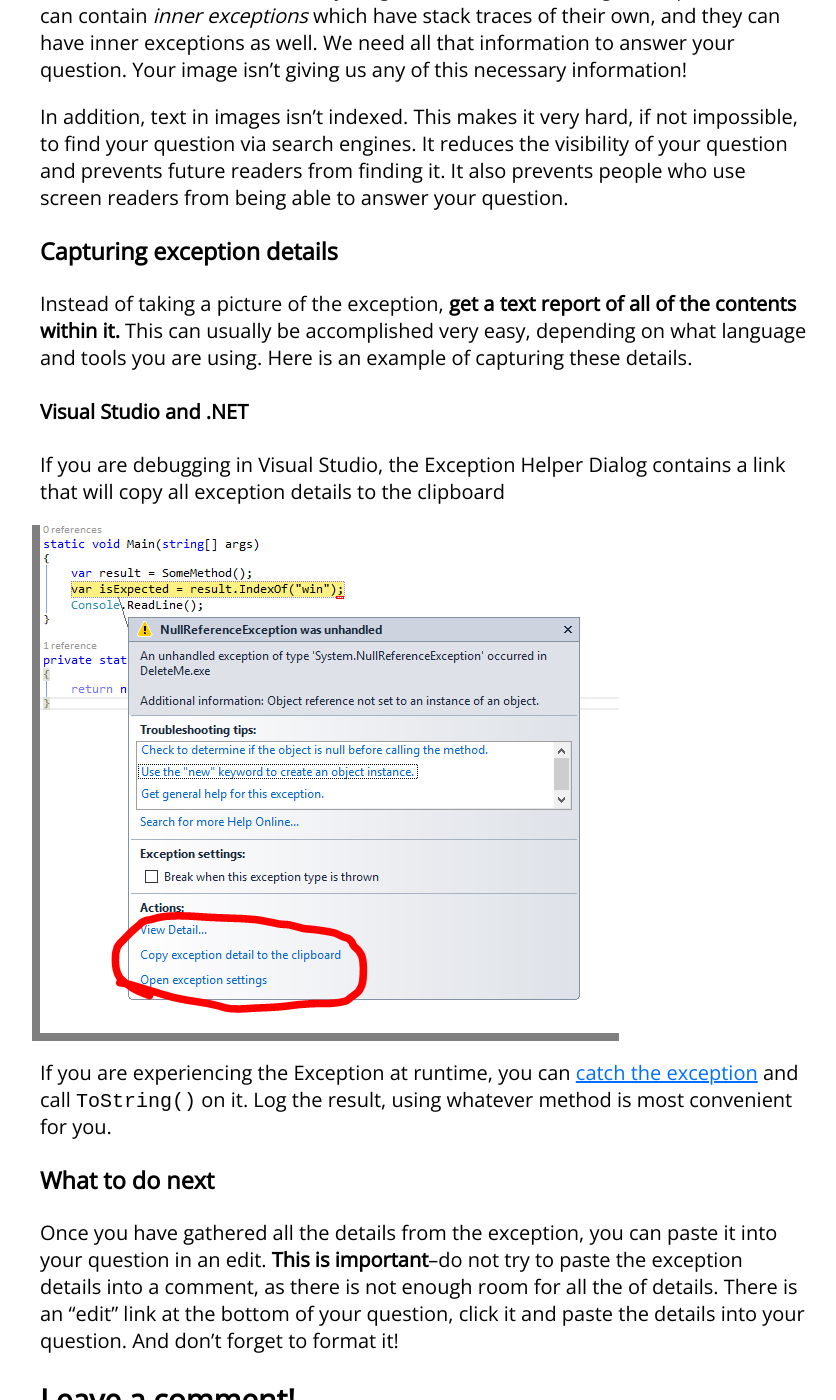
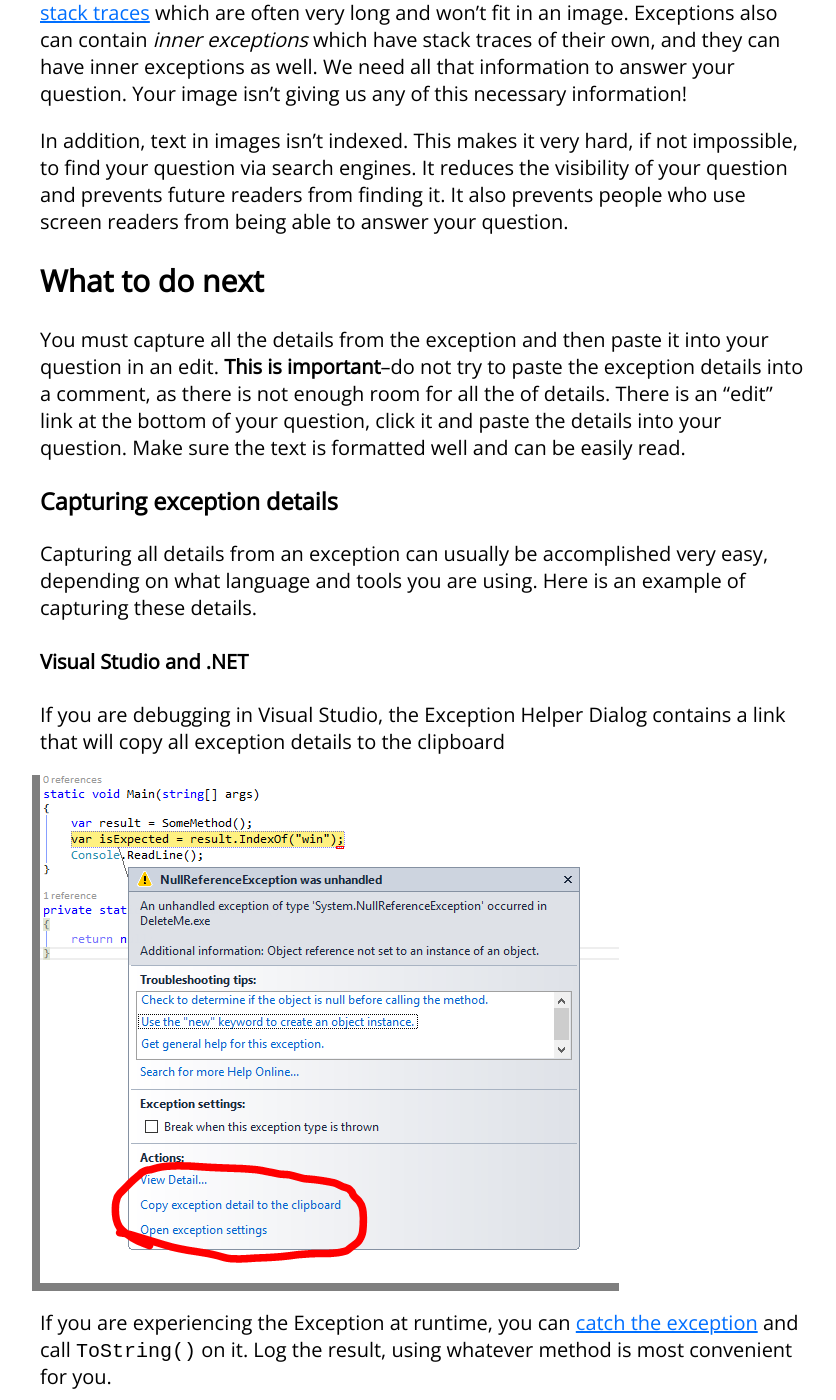
Before and after one commit to WillSullivan/idownvotedbecause, a Jekyll site: the page built from stackoverflow/imageofanexception.md, in a window 1280 px wide and 1400 px high, scrolled down 1782 px. Shown: the whole window, without its empty margins (216-1052 px from the left). Built offline with Jekyll 4.4.1, drawn with Linux system fonts in a browser that asks for light colours; comment, search, counter and statistics services are not loaded; part of the change alters nothing that is shown.

Commit message:
Update imageofanexception.md

```diff
--- a/stackoverflow/imageofanexception.md
+++ b/stackoverflow/imageofanexception.md
@@ -4,10 +4,10 @@ byline: a picture of your exception isn't helpful
 permalink: imageofanexception/
 categories: "Stack Overflow"
 ---
-## Pictures of exceptions are not helpful
+## Pictures of exceptions are not helpful {#introduction}
 In your question, you indicated that there was an exception thrown when your code executes. That's good information that we need to help you find a solution. However, in order to find that solution, we need to know the details that can be found within the exception. If your question lacks this detailed exception information, it becomes harder for us to help you.
 
-### Why this is a problem
+## Why this is a problem {#whythisisaproblem}
 Pasting a picture of your exception is not helpful. You do not have to prove your code threw an Exception with a picture of it--we trusted you when you stated this fact within your question.
 
 ![The exception dialog](/images/stackoverflow/exceptionimage1.PNG)
@@ -16,15 +16,18 @@ Pictures of Exceptions that shows some of the detail contained within the except
 
 ![Viewing the details of the exception](/images/stackoverflow/exceptionimage3.PNG)
 
-### Why this is worth a downvote
+## Why this is worth a downvote {#whythisisworthadownvote}
 One of the first things people do when trying to help someone with an exception is *they copy text from the exception and paste it into their favorite search engine*. When you put an image of the exception into your question, you force people who (for free!) are trying to help you **to transcribe the exception from your image**. Not only is this an annoying waste of time, but also it can result in transcription errors and reduce the chance that the search is successful.
 
 No image can contain **all of the details** from your exception. Exceptions contain [stack traces](https://en.wikipedia.org/wiki/Stack_trace) which are often very long and won't fit in an image. Exceptions also can contain *inner exceptions* which have stack traces of their own, and they can have inner exceptions as well. We need all that information to answer your question. Your image isn't giving us any of this necessary information!
 
 In addition, text in images isn't indexed. This makes it very hard, if not impossible, to find your question via search engines. It reduces the visibility of your question and prevents future readers from finding it. It also prevents people who use screen readers from being able to answer your question.
 
+## What to do next {#whattodonext}
+You must capture all the details from the exception and then paste it into your question in an edit. **This is important**--do not try to paste the exception details into a comment, as there is not enough room for all the of details. There is an "edit" link at the bottom of your question, click it and paste the details into your question. Make sure the text is formatted well and can be easily read.
+
 ### Capturing exception details
-Instead of taking a picture of the exception, **get a text report of all of the contents within it.** This can usually be accomplished very easy, depending on what language and tools you are using. Here is an example of capturing these details.
+Capturing all details from an exception can usually be accomplished very easy, depending on what language and tools you are using. Here is an example of capturing these details. {::comment}Note--if you add more examples, please pluralize the previous sentence!{:/}
 
 #### Visual Studio and .NET
 If you are debugging in Visual Studio, the Exception Helper Dialog contains a link that will copy all exception details to the clipboard
@@ -33,9 +36,6 @@ If you are debugging in Visual Studio, the Exception Helper Dialog contains a li
 
 If you are experiencing the Exception at runtime, you can [catch the exception](http://stackoverflow.com/questions/9526139/how-to-catch-exceptions) and call `ToString()` on it. Log the result, using whatever method is most convenient for you.
 
-### What to do next {#whattodonext}
-Once you have gathered all the details from the exception, you can paste it into your question in an edit. **This is important**--do not try to paste the exception details into a comment, as there is not enough room for all the of details. There is an "edit" link at the bottom of your question, click it and paste the details into your question. And don't forget to format it!
-
 ## Leave a comment! {#leaveacomment}
 Once you have done this, leave a comment to the person who sent you this link. They will be happy to retract their downvote.
 
```
